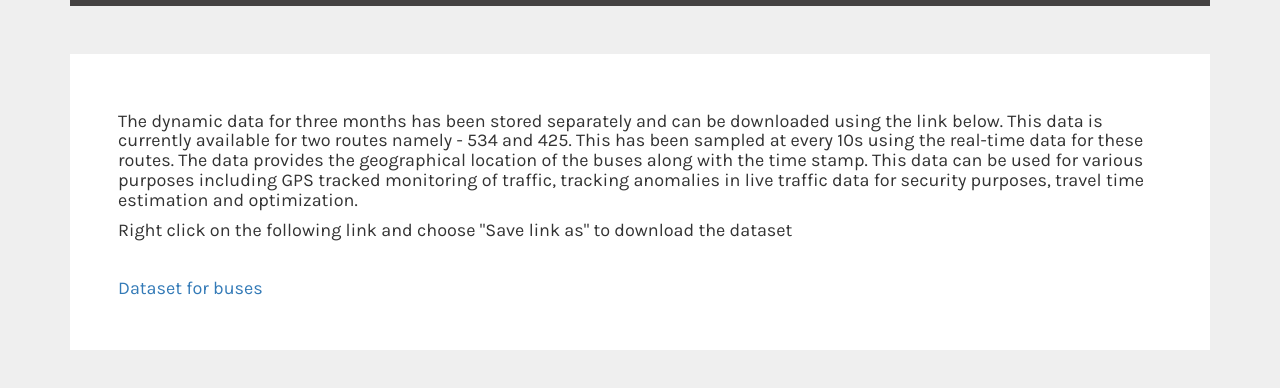
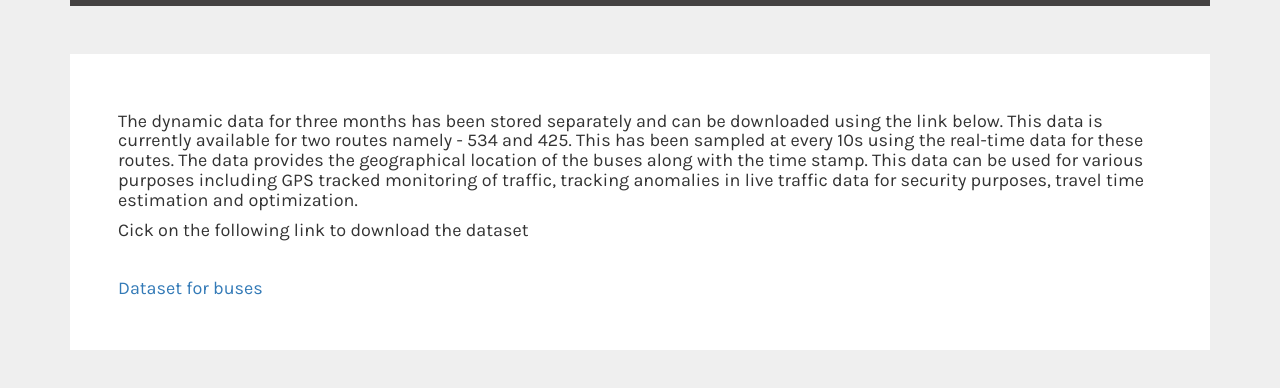
Before and after one commit to bus-data/bus-data.github.io, a plain HTML site: page index.html in a window 1280 px wide. Shown: the part 172-560 px from the top of the page. Drawn offline with Linux system fonts and the light colour scheme.

Commit message:
Update index.html

```diff
--- a/index.html
+++ b/index.html
@@ -19,7 +19,7 @@
     </div>
     <div class="_col col-md-12 on_time">
         <h4>The dynamic data for three months has been stored separately and can be downloaded using the link below. This data is currently available for two routes namely - 534 and 425. This has been sampled at every 10s using the real-time data for these routes. The data provides the geographical location of the buses along with the time stamp. This data can be used for various purposes including GPS tracked monitoring of traffic, tracking anomalies in live traffic data for security purposes, travel time estimation and optimization.</h4>
-        <h4>Right click on the following link and choose "Save link as" to download the dataset</h4><br>
+        <h4>Cick on the following link to download the dataset</h4><br>
         <a href="https://github.com/bus-data/bus-data.github.io/raw/master/asset/dataset.zip">Dataset for buses</a>
 
     </div>
```
